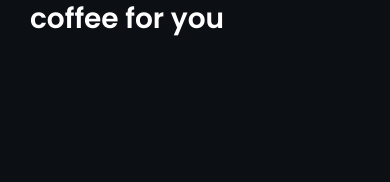
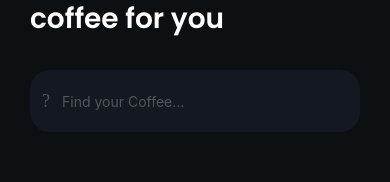
Before and after one commit to devup2332/coffee-app-v1, a React Native app: screen /Home in a window 390 px wide. Shown: the part 144-326 px from the top of the page. Built offline with nearby package versions, Linux system fonts and the light colour scheme.

Commit message:
master: Added input in home screen

```diff
--- a/src/navigators/TabNavigator.tsx
+++ b/src/navigators/TabNavigator.tsx
@@ -20,7 +20,7 @@ const TabNavigator = () => {
         tabBarShowLabel: false,
         tabBarStyle: styles.tabBarStyles,
         tabBarBackground: () => (
-          <BlurView intensity={6} style={styles.BlurViewStyles} />
+          <BlurView intensity={10} style={styles.BlurViewStyles} />
         ),
       }}
     >
--- a/src/pages/HomeScreen.tsx
+++ b/src/pages/HomeScreen.tsx
@@ -1,11 +1,27 @@
 import React, { useState } from "react";
-import { ScrollView, StatusBar, StyleSheet, Text, View } from "react-native";
+import {
+  ScrollView,
+  StatusBar,
+  StyleSheet,
+  Text,
+  TextInput,
+  TouchableOpacity,
+  View,
+} from "react-native";
 import { useStore } from "../store/store";
 import { getCategoriesFromData } from "../utils/getCategoriesfromdata";
 import { getCoffeeList } from "../utils/getCoffeeList";
 import { useBottomTabBarHeight } from "@react-navigation/bottom-tabs";
-import { COLORS, FONTFAMILY, FONTSIZE, SPACING } from "../theme/theme";
+import {
+  BORDERRADIUS,
+  COLORS,
+  FONTFAMILY,
+  FONTSIZE,
+  SPACING,
+} from "../theme/theme";
 import HeaderBar from "../components/HeaderBar";
+import { SafeAreaView } from "react-native-safe-area-context";
+import CustomIcon from "../components/CustomIcon";
 
 const HomeScreen = () => {
   const CoffeeList = useStore((state) => state.CoffeeList);
@@ -24,7 +40,7 @@ const HomeScreen = () => {
 
   const tabBarHeight = useBottomTabBarHeight();
   return (
-    <View style={styles.ScreenContainer}>
+    <SafeAreaView style={styles.ScreenContainer}>
       <StatusBar backgroundColor={COLORS.primaryBlackHex} />
       <ScrollView
         showsVerticalScrollIndicator={false}
@@ -34,8 +50,29 @@ const HomeScreen = () => {
         <Text style={styles.ScreenTitle}>
           Find the best{"\n"}coffee for you
         </Text>
+
+        <View style={styles.InputContainerComponent}>
+          <TouchableOpacity onPress={() => {}}>
+            <CustomIcon
+              name="search"
+              size={FONTSIZE.size_18}
+              color={
+                searchText.length > 0
+                  ? COLORS.primaryOrangeHex
+                  : COLORS.primaryLightGreyHex
+              }
+            />
+          </TouchableOpacity>
+          <TextInput
+            placeholder="Find your Coffee..."
+            value={searchText}
+            onChangeText={(text) => setSearchText(text)}
+            placeholderTextColor={COLORS.primaryLightGreyHex}
+            style={styles.TextInputStyles}
+          />
+        </View>
       </ScrollView>
-    </View>
+    </SafeAreaView>
   );
 };
 
@@ -43,7 +80,7 @@ const styles = StyleSheet.create({
   ScreenContainer: {
     flex: 1,
     backgroundColor: COLORS.primaryBlackHex,
-    paddingHorizontal: SPACING.space_30
+    paddingHorizontal: SPACING.space_30,
   },
   ScrollViewFlex: {},
   ScreenTitle: {
@@ -51,6 +88,20 @@ const styles = StyleSheet.create({
     fontFamily: FONTFAMILY.poppins_semibold,
     color: COLORS.primaryWhiteHex,
   },
+  TextInputStyles: {
+    color: COLORS.primaryWhiteHex,
+  },
+  InputContainerComponent: {
+    flexDirection: "row",
+    marginVertical: SPACING.space_30,
+    borderRadius: BORDERRADIUS.radius_20,
+    backgroundColor: COLORS.primaryDarkGreyHex,
+    fontFamily: FONTFAMILY.poppins_medium,
+    paddingVertical: SPACING.space_20,
+    paddingHorizontal: SPACING.space_12,
+    alignItems: "center",
+    gap: SPACING.space_12,
+  },
 });
 
 export default HomeScreen;
--- a/src/theme/theme.ts
+++ b/src/theme/theme.ts
@@ -50,7 +50,7 @@ interface Color {
 export const COLORS: Color = {
   primaryRedHex: '#DC3535',
   primaryOrangeHex: '#D17842',
-  primaryBlackHex: '#0C0F14',
+  primaryBlackHex: '#0c1013',
   primaryDarkGreyHex: '#141921',
   secondaryDarkGreyHex: '#21262E',
   primaryGreyHex: '#252A32',
@@ -58,7 +58,7 @@ export const COLORS: Color = {
   primaryLightGreyHex: '#52555A',
   secondaryLightGreyHex: '#AEAEAE',
   primaryWhiteHex: '#FFFFFF',
-  primaryBlackRGBA: 'rgba(12,15,20,0.5)',
+  primaryBlackRGBA: '#0c1013',
   secondaryBlackRGBA: 'rgba(0,0,0,0.7)',
 };
 
```
